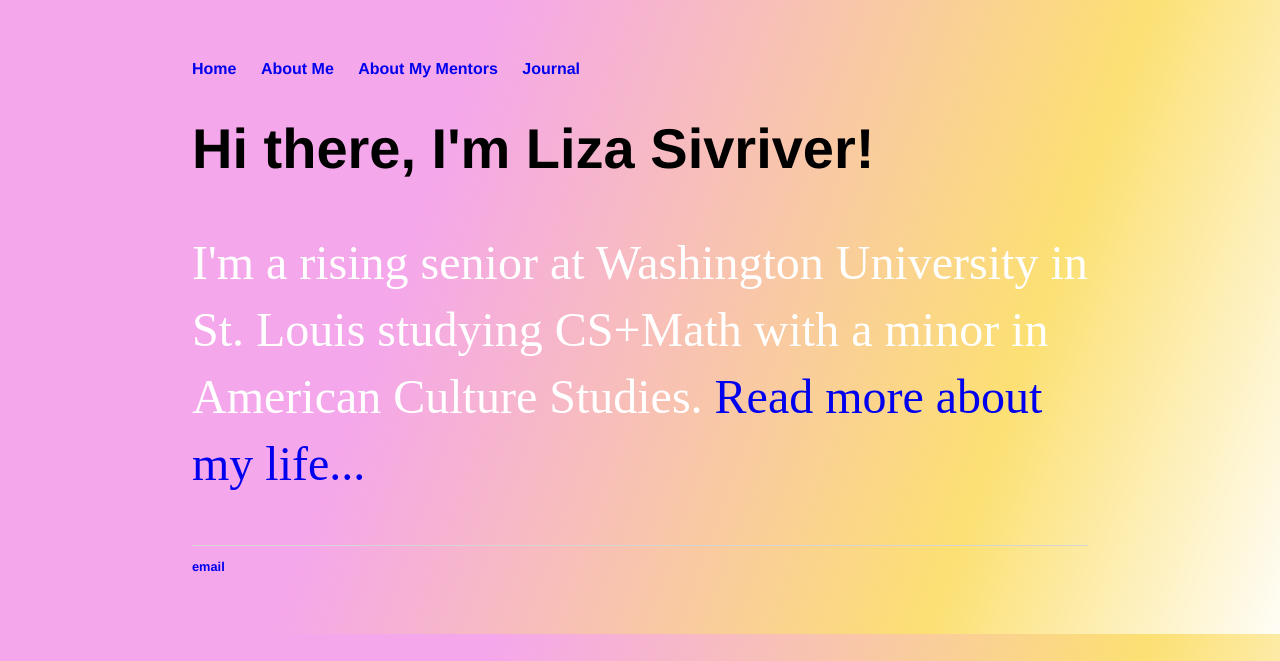
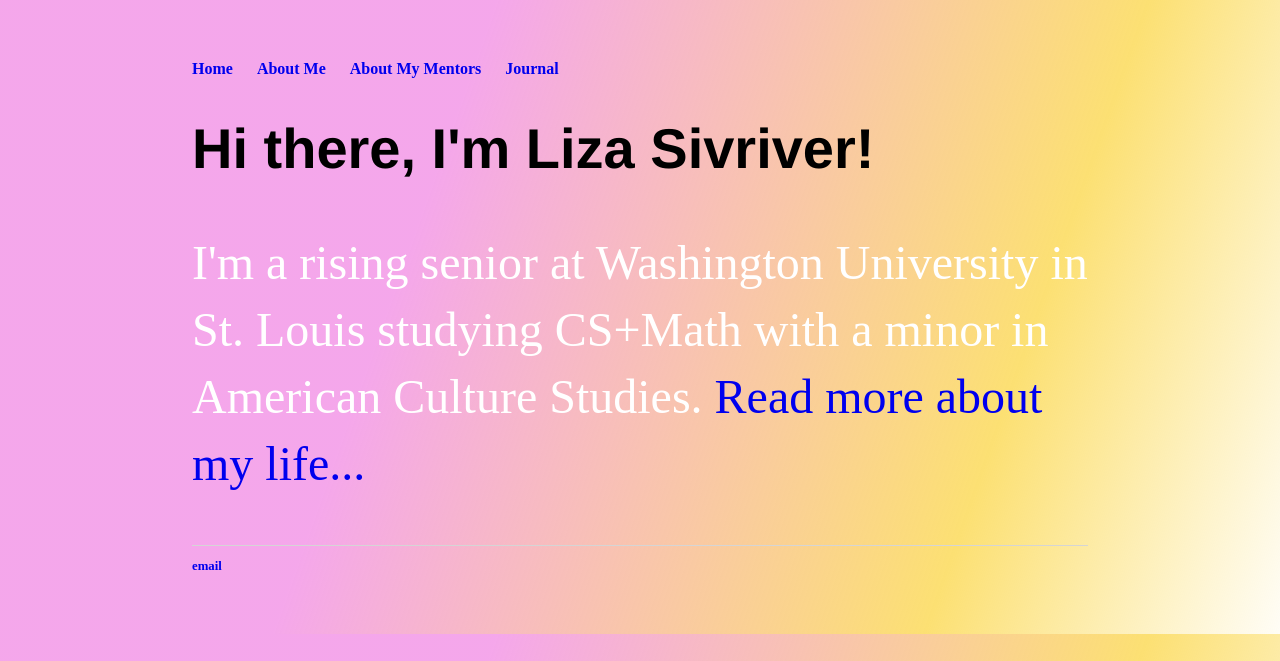
Before and after one commit to lizasivriver/lizasivriver, a Jekyll site: the page built from index.html, in a window 1280 px wide. Shown: the top 661 px of the page. Built offline with Jekyll 4.4.1, drawn with Linux system fonts in a browser that asks for light colours.

Commit message:
Update main.css

```diff
--- a/css/main.css
+++ b/css/main.css
@@ -5,7 +5,7 @@ body {
 }
 
 nav ul, footer ul {
-    font-family:'Helvetica', 'Arial', 'Sans-Serif';
+    font-family:'Times New Roman';
     padding: 0px;
     list-style: none;
     font-weight: bold;
@@ -13,6 +13,7 @@ nav ul, footer ul {
 nav ul li, footer ul li {
     display: inline;
     margin-right: 20px;
+    text-align: center;
 }
 a {
     text-decoration: none;
@@ -24,7 +25,7 @@ a:hover {
 }
 h1 {
     font-size: 3.5em;
-    font-family:'Helvetica', 'Arial', 'Sans-Serif';
+    font-family:'Montserrat', 'Helvetica';
 }
 p {
     font-size: 3em;
```
